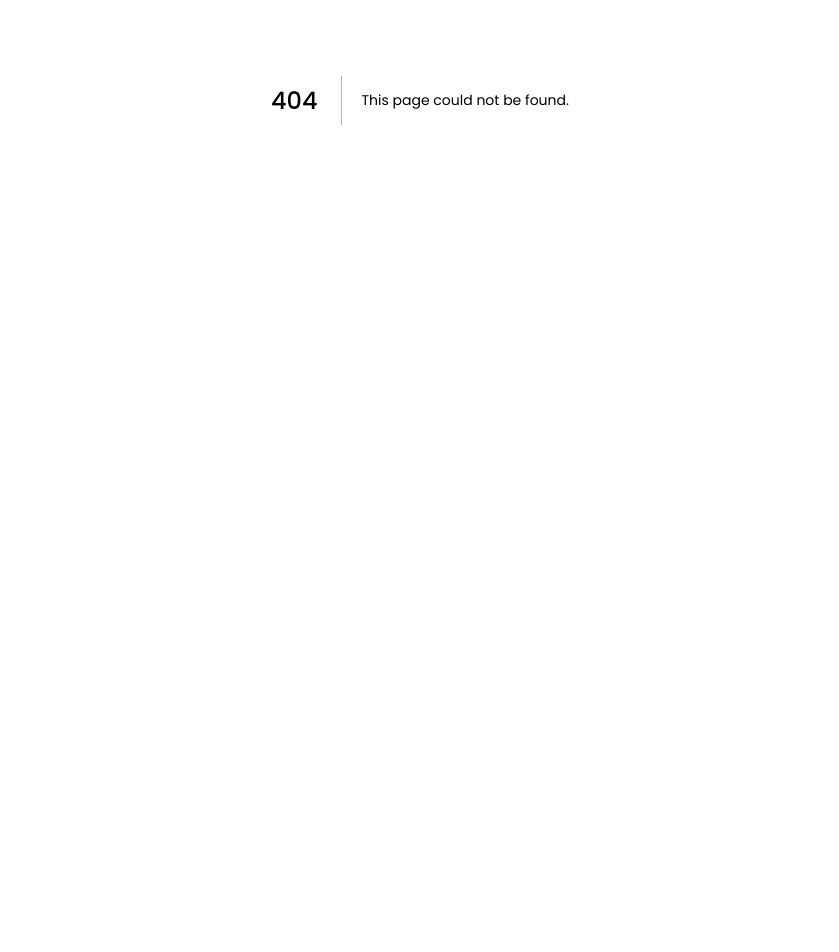
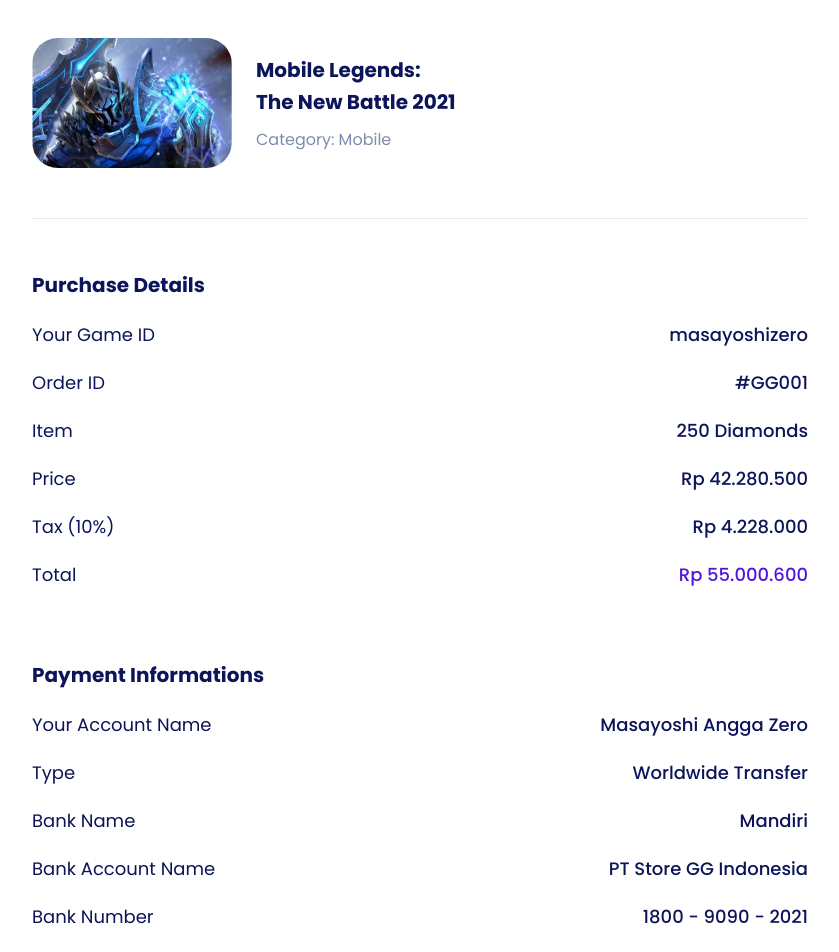
Before and after one commit to ade566/storegg-v.page, a Next.js app: page /checkout in a window 1280 px wide. Before the commit this address had no page. Shown: the part 300-1252 px from the top of the page, without its empty margins (220-1059 px from the left). Before the commit the page ends 800 px from the top, so only its background shows below. Built offline with nearby package versions, Linux system fonts and the light colour scheme.

Commit message:
Convert Checkout Page

```diff
--- a/pages/_app.tsx
+++ b/pages/_app.tsx
@@ -1,6 +1,7 @@
 import '../styles/homepage.css'
 import '../styles/utilities.css'
 import '../styles/detail.css'
+import '../styles/checkout.css'
 import type { AppProps } from 'next/app'
 import Head from 'next/head'
 
--- /dev/null
+++ b/pages/checkout.tsx
@@ -0,0 +1,100 @@
+export default function Checkout() {
+  return (
+    <section className="checkout mx-auto pt-md-100 pb-md-145 pt-30 pb-30">
+      <div className="container-fluid">
+        <div className="logo text-md-center text-start pb-50">
+          <a className="" href="/#">
+            <svg width="60" height="60" viewBox="0 0 60 60" fill="none" xmlns="http://www.w3.org/2000/svg">
+              <mask id="mask0" mask-type="alpha" maskUnits="userSpaceOnUse" x="0" y="0" width="60" height="60">
+                <circle cx="30" cy="30" r="30" fill="#3546AB" />
+              </mask>
+              <g mask="url(#mask0)">
+                <circle cx="30" cy="30" r="30" fill="#00BAFF" />
+                <path d="M41.5001 35.0001C52.3001 38.2001 49.6668 48.0001 47.0001 52.5001L71.0001 60.5001L79.5001 -12.9999C63.6667 -13.8333 29.5001 -14.9999 19.5001 -12.9999C7.00007 -10.4999 13.5001 4.00006 12.0001 14.0001C10.5001 24.0001 28.0001 31.0001 41.5001 35.0001Z" fill="#4D17E2" />
+                <path d="M54.495 47.785C54.495 51.285 53.655 54.54 51.975 57.55C50.295 60.56 47.74 63.01 44.31 64.9C40.88 66.79 36.645 67.735 31.605 67.735C26.705 67.735 22.33 66.86 18.48 65.11C14.7 63.29 11.655 60.84 9.345 57.76C7.105 54.61 5.81 51.04 5.46 47.05H15.645C15.855 49.15 16.555 51.215 17.745 53.245C19.005 55.205 20.755 56.85 22.995 58.18C25.305 59.44 28.07 60.07 31.29 60.07C35.49 60.07 38.71 58.95 40.95 56.71C43.19 54.47 44.31 51.6 44.31 48.1C44.31 45.09 43.505 42.64 41.895 40.75C40.355 38.86 38.43 37.39 36.12 36.34C33.81 35.22 30.66 34.03 26.67 32.77C21.98 31.23 18.2 29.795 15.33 28.465C12.53 27.065 10.115 25 8.085 22.27C6.125 19.54 5.145 15.935 5.145 11.455C5.145 7.60499 6.055 4.20999 7.875 1.27C9.765 -1.67 12.425 -3.945 15.855 -5.555C19.355 -7.165 23.45 -7.97 28.14 -7.97C35.42 -7.97 41.195 -6.185 45.465 -2.615C49.735 0.884996 52.22 5.365 52.92 10.825H42.63C42.07 7.885 40.565 5.295 38.115 3.055C35.665 0.814997 32.34 -0.305003 28.14 -0.305003C24.29 -0.305003 21.21 0.709996 18.9 2.73999C16.59 4.69999 15.435 7.5 15.435 11.14C15.435 14.01 16.17 16.355 17.64 18.175C19.18 19.925 21.07 21.325 23.31 22.375C25.55 23.355 28.63 24.475 32.55 25.735C37.31 27.275 41.125 28.745 43.995 30.145C46.935 31.545 49.42 33.68 51.45 36.55C53.48 39.35 54.495 43.095 54.495 47.785Z" fill="white" />
+              </g>
+            </svg>
+          </a>
+        </div>
+        <div className="title-text pt-md-50 pt-0">
+          <h2 className="text-4xl fw-bold color-palette-1 mb-10">Checkout</h2>
+          <p className="text-lg color-palette-1 mb-0">Waktunya meningkatkan cara bermain</p>
+        </div>
+        <div className="game-checkout d-flex flex-row align-items-center pt-md-50 pb-md-50 pt-30 pb-30">
+          <div className="pe-4">
+            <div className="cropped">
+              <img src="/img/Thumbnail-3.png" className="img-fluid" alt="" />
+            </div>
+          </div>
+          <div>
+            <p className="fw-bold text-xl color-palette-1 mb-10">
+              Mobile Legends:
+              <br />
+              The New Battle 2021
+            </p>
+            <p className="color-palette-2 m-0">Category: Mobile</p>
+          </div>
+        </div>
+        <hr />
+        <div className="purchase pt-md-50 pt-30">
+          <h2 className="fw-bold text-xl color-palette-1 mb-20">Purchase Details</h2>
+          <p className="text-lg color-palette-1 mb-20">
+            Your Game ID
+            <span className="purchase-details">masayoshizero</span>
+          </p>
+          <p className="text-lg color-palette-1 mb-20">
+            Order ID
+            <span className="purchase-details">#GG001</span>
+          </p>
+          <p className="text-lg color-palette-1 mb-20">
+            Item
+            <span className="purchase-details">250 Diamonds</span>
+          </p>
+          <p className="text-lg color-palette-1 mb-20">
+            Price
+            <span className="purchase-details">Rp 42.280.500</span>
+          </p>
+          <p className="text-lg color-palette-1 mb-20">
+            Tax (10%)
+            <span className="purchase-details">Rp 4.228.000</span>
+          </p>
+          <p className="text-lg color-palette-1 mb-20">
+            Total
+            <span className="purchase-details color-palette-4">Rp 55.000.600</span>
+          </p>
+        </div>
+        <div className="payment pt-md-50 pb-md-50 pt-10 pb-10">
+          <h2 className="fw-bold text-xl color-palette-1 mb-20">Payment Informations</h2>
+          <p className="text-lg color-palette-1 mb-20">
+            Your Account Name
+            <span className="purchase-details">Masayoshi Angga Zero</span>
+          </p>
+          <p className="text-lg color-palette-1 mb-20">
+            Type
+            <span className="payment-details">Worldwide Transfer</span>
+          </p>
+          <p className="text-lg color-palette-1 mb-20">
+            Bank Name
+            <span className="payment-details">Mandiri</span>
+          </p>
+          <p className="text-lg color-palette-1 mb-20">
+            Bank Account Name
+            <span className="payment-details">PT Store GG Indonesia</span>
+          </p>
+          <p className="text-lg color-palette-1 mb-20">
+            Bank Number
+            <span className="payment-details">1800 - 9090 - 2021</span>
+          </p>
+        </div>
+        <label className="checkbox-label text-lg color-palette-1">
+          I have transferred the money
+          <input type="checkbox" />
+          <span className="checkmark"> </span>
+        </label>
+        <div className="d-md-block d-flex flex-column w-100 pt-50">
+          <a className="btn btn-confirm-payment rounded-pill fw-medium text-white border-0 text-lg" href="/#" role="button">Confirm Payment</a>
+        </div>
+      </div>
+    </section>
+  )
+}
--- a/pages/games/[id].tsx
+++ b/pages/games/[id].tsx
@@ -167,7 +167,7 @@
                   <input type="text" className="form-control rounded-pill text-lg" id="bankAccount" name="bankAccount" aria-describedby="bankAccount" placeholder="Enter your Bank Account Name" />
                 </div>
                 <div className="d-sm-block d-flex flex-column w-100">
-                  <a href="./checkout.html" type="submit" className="btn btn-submit rounded-pill fw-medium text-white border-0 text-lg">Continue</a>
+                  <a href="/checkout" type="submit" className="btn btn-submit rounded-pill fw-medium text-white border-0 text-lg">Continue</a>
                 </div>
               </form>
             </div>
--- /dev/null
+++ b/styles/checkout.css
@@ -0,0 +1,119 @@
+/* Checkout */
+.checkout{
+    max-width: 800px;
+}
+
+.checkout .img-fluid{
+    max-width: 100%;
+    height: auto;
+    border-radius: 1.625rem;
+}
+
+.checkout .cropped {
+  width: 110px;
+  height: 140px;
+  overflow: hidden;
+  border-radius: 1.625rem;
+}
+
+.checkout .cropped img {
+  margin: -10px 0px 0px 0px;
+}
+
+.checkout hr{
+    margin: 0;
+    background-color:#E7EAF5;
+    border: 0;
+    opacity: 1;
+}
+
+.checkout span.purchase-details,
+.checkout span.payment-details {
+    display: block;
+    font-weight: 500;
+}
+
+.checkout .checkbox-label {
+    display: block;
+    position: relative;
+    padding-left: 35px;
+    cursor: pointer;
+    -webkit-user-select: none;
+    -moz-user-select: none;
+    -ms-user-select: none;
+    user-select: none;
+  }
+
+  .checkout .checkbox-label input {
+    position: absolute;
+    opacity: 0;
+    cursor: pointer;
+    height: 0;
+    width: 0;
+  }
+
+  .checkout .checkmark {
+      transition: all 0.06s linear;
+    position: absolute;
+    top: 3px;
+    left: 0;
+    height: 22px;
+    width: 22px;
+    border-radius: 0.375rem;
+    border: 2px solid #0C145A;
+  }
+
+  .checkout .checkbox-label input:checked ~ .checkmark {
+    background-color: #FFFFFF;
+    border: 2px solid #00BAFF;
+  }
+
+  .checkout .checkmark:after {
+    content: "";
+    position: absolute;
+    display: none;
+  }
+
+  .checkout .checkbox-label input:checked ~ .checkmark:after {
+    display: block;
+  }
+
+  .checkout .checkbox-label .checkmark:after {
+    width: 14px;
+    height: 14px;
+    background-color: #00BAFF;
+    border-radius: 0.25rem;
+    left: 50%;
+    top: 50%;
+    transform: translate(-50%, -50%);
+  }
+
+  .checkout .btn-confirm-payment{
+      padding: 0.75rem 2.875rem;
+      background-color: #4D17E2;
+  }
+
+  .checkout .img-checkout{
+    width:110px;
+    height:140px;
+  }
+
+
+  /* Medium devices (landscape phones, 768px and up) */
+@media (min-width: 768px) {
+    .checkout span.purchase-details,
+    .checkout span.payment-details {
+        float: right;
+      }
+
+    .checkout .cropped {
+      width: 200px;
+      height: 130px;
+      overflow: hidden;
+      border-radius: 1.625rem;
+    }
+
+  }
+
+
+/*  */
```
